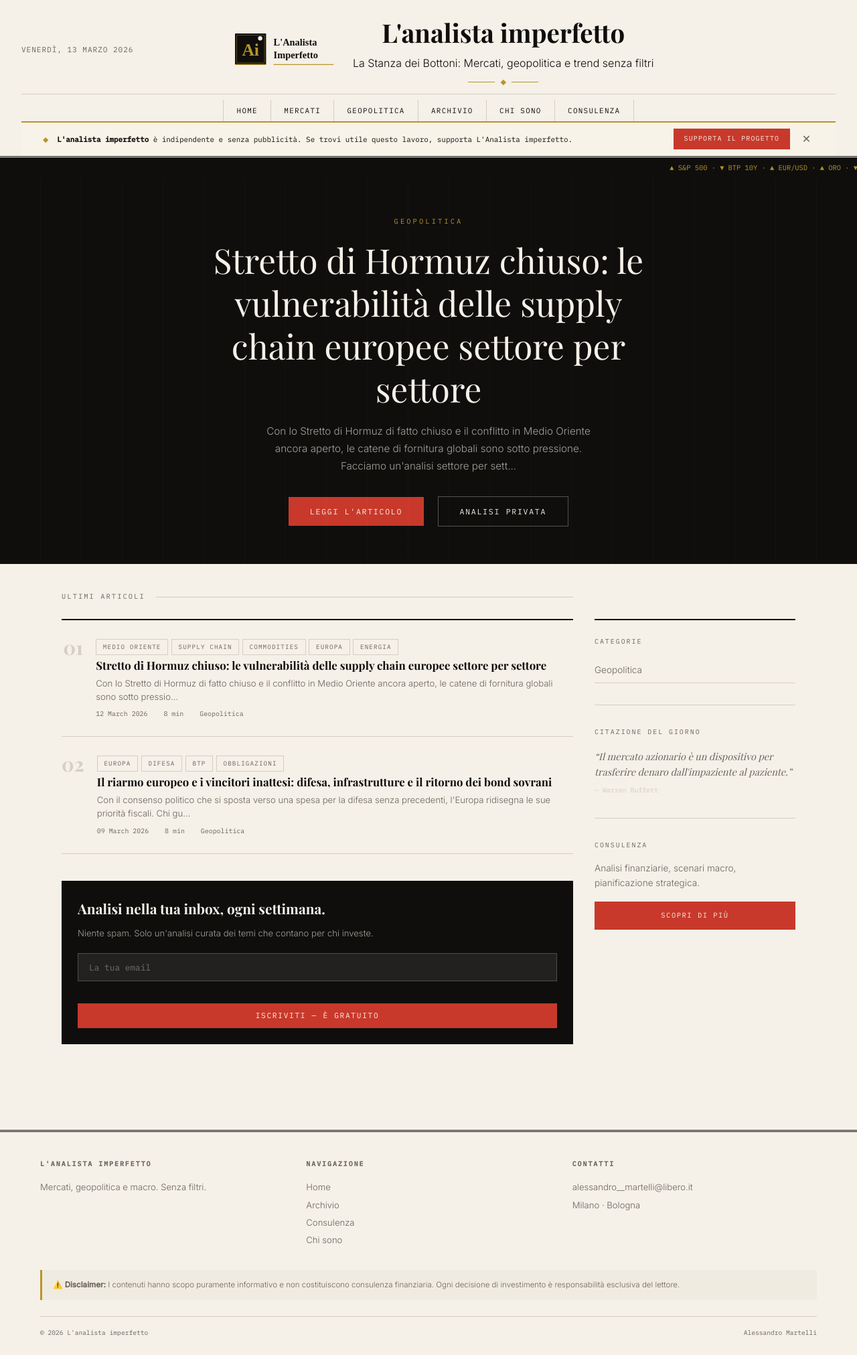
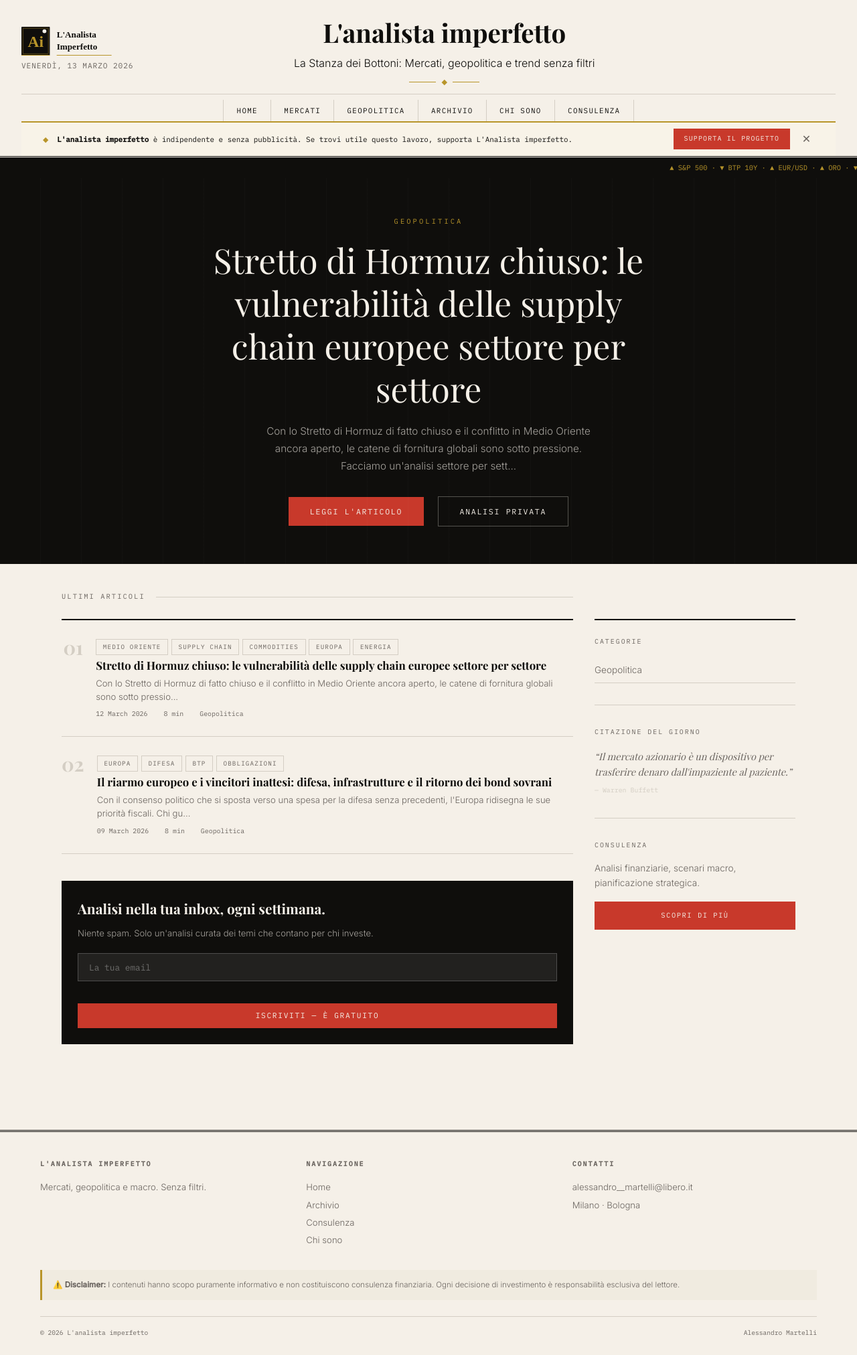
Before and after one commit to martellialessandro/martellialessandro.github.io, a Jekyll site: the page built from index.html, in a window 1280 px wide. Shown: the whole page at 67% size. Built offline with Jekyll 4.4.1, drawn with Linux system fonts in a browser that asks for light colours; some web fonts are replaced.

Commit message:
Update default.html

```diff
--- a/_layouts/default.html
+++ b/_layouts/default.html
@@ -52,19 +52,18 @@
 <body>
 
 <header class="masthead">
-  <div class="masthead-top">
-    <div class="dateline" id="dateline"></div>
-<div class="logo">
-  <div style="display:flex; align-items:center; justify-content:center; gap:1.5rem;">
-    <a href="/"><img src="/logo.svg" alt="L'Analista Imperfetto" style="height:48px; width:auto; display:block;"></a>
-    <div>
+<div class="masthead-top">
+    <div style="display:flex; flex-direction:column; gap:0.3rem;">
+      <a href="/"><img src="/logo.svg" alt="L'Analista Imperfetto" style="height:44px; width:auto; display:block;"></a>
+      <div class="dateline" id="dateline"></div>
+    </div>
+    <div class="logo">
       <h1 style="font-family:'Playfair Display',serif; font-size:clamp(1.6rem,4vw,2.4rem); font-weight:700;"><a href="/" style="text-decoration:none; color:var(--ink);">{{ site.title }}</a></h1>
       <div class="tagline">{{ site.tagline }}</div>
       <div style="display:flex; align-items:center; justify-content:center; gap:0.5rem; margin-top:0.3rem;"><span style="height:1px; width:40px; background:var(--gold); display:block;"></span><em style="color:var(--gold); font-size:0.7rem; font-style:normal;">◆</em><span style="height:1px; width:40px; background:var(--gold); display:block;"></span></div>
     </div>
+    <div style="width:120px"></div>
   </div>
-</div>
-    <div style="width:120px"></div>
   </div>
   <nav>
     <a href="/">Home</a>
```
